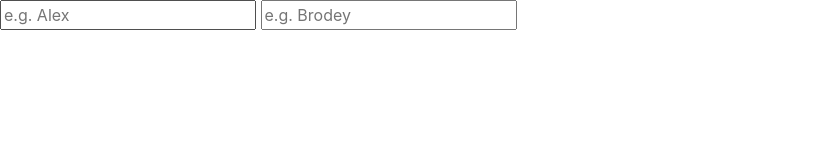
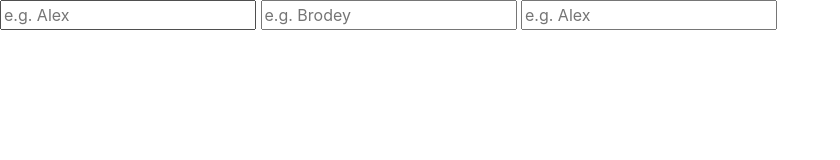
Before and after one commit to resetberry/experiment, a plain HTML site: page home.html in a window 1280 px wide. Shown: the whole page, without its empty margins (0-840 px from the left). Drawn offline with nearby package versions, Linux system fonts and the light colour scheme.

Commit message:
Created a file login.html and edited the file home.html

```diff
--- a/home.html
+++ b/home.html
@@ -13,6 +13,7 @@
 
 	<input type="text" name="first_name" placeholder="e.g. Alex">
 	<input type="text" name="last_name" placeholder="e.g. Brodey">
+	<input type="text" name="first_name" placeholder="e.g. Alex">
 
   	<script src="assets/scripts/custom.js" "></script>
   </body>
```
Also changed, not shown: login.html (added).
